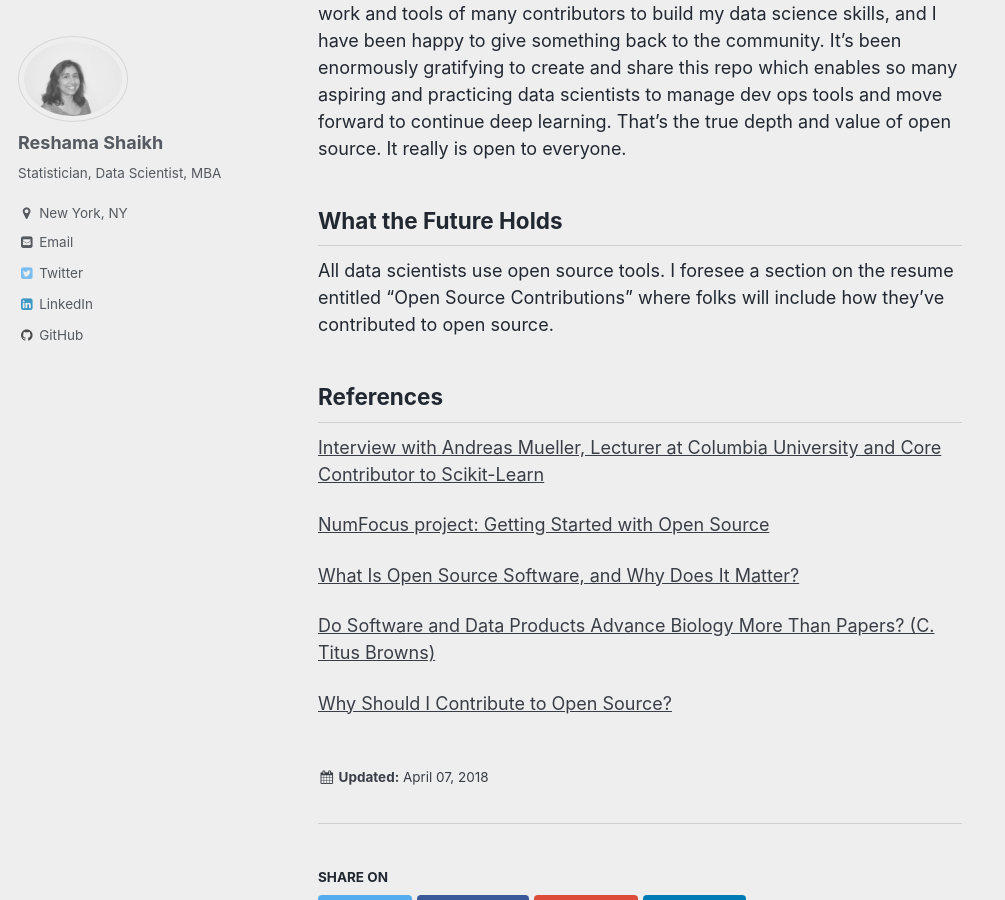
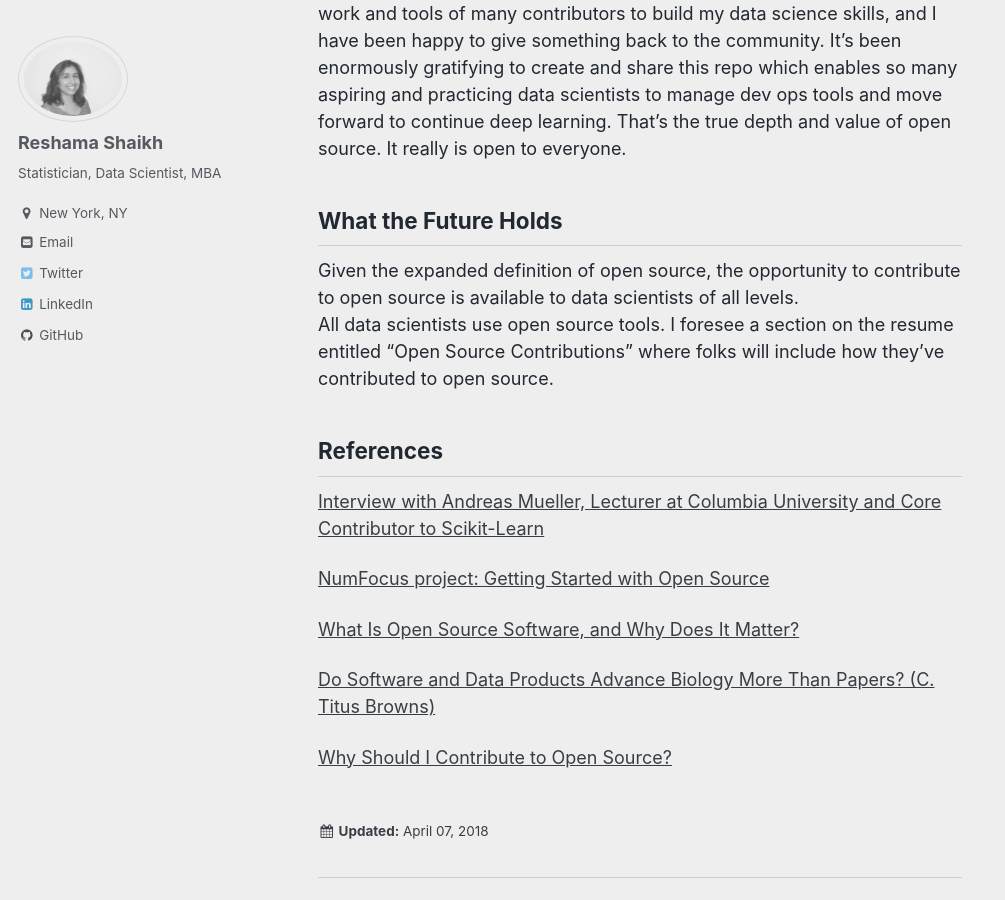
Before and after one commit to reshamas/reshamas.github.io, a Jekyll site: the page built from _posts/2018-04-07-how-i-unknowingly-contributed-to-open-source.md, in a window 1280 px wide and 900 px high, scrolled down 4220 px. Shown: the whole window, without its empty margins (0-1005 px from the left). Built offline with Jekyll 4.4.1, drawn with Linux system fonts in a browser that asks for light colours; emoji names are drawn with the system emoji font; comment, search, counter and statistics services are not loaded.

Commit message:
Update 2018-04-07-how-i-unknowingly-contributed-to-open-source.md

```diff
--- a/_posts/2018-04-07-how-i-unknowingly-contributed-to-open-source.md
+++ b/_posts/2018-04-07-how-i-unknowingly-contributed-to-open-source.md
@@ -78,6 +78,7 @@ I live in the United States, specifically New York City.  It’s a time period w
 What I love about data science is the passion that all who are bit by the data bug bring to it.  Data science ignores artificial boundaries, nationalities, profession, religion, languages and time zones.  I have benefited from the work and tools of many contributors to build my data science skills, and I have been happy to give something back to the community.  It’s been enormously gratifying to create and share this repo which enables so many aspiring and practicing data scientists to manage dev ops tools and move forward to continue deep learning.  That’s the true depth and value of open source.  It really is open to everyone.
 
 ## What the Future Holds
+Given the expanded definition of open source, the opportunity to contribute to open source is available to data scientists of all levels.
 All data scientists use open source tools.  I foresee a section on the resume entitled “Open Source Contributions” where folks will include how they’ve contributed to open source.
 
 ## References
```
